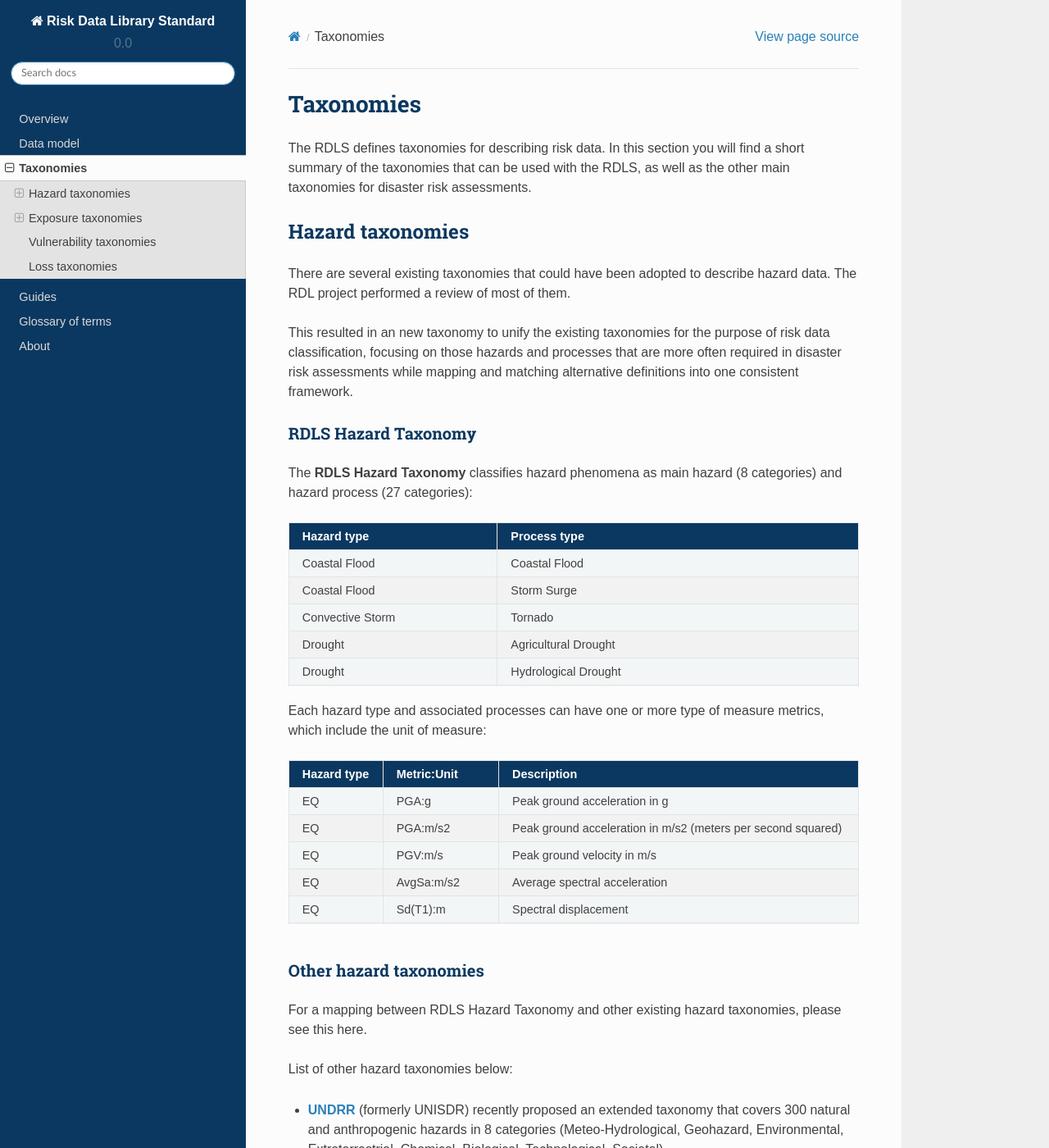
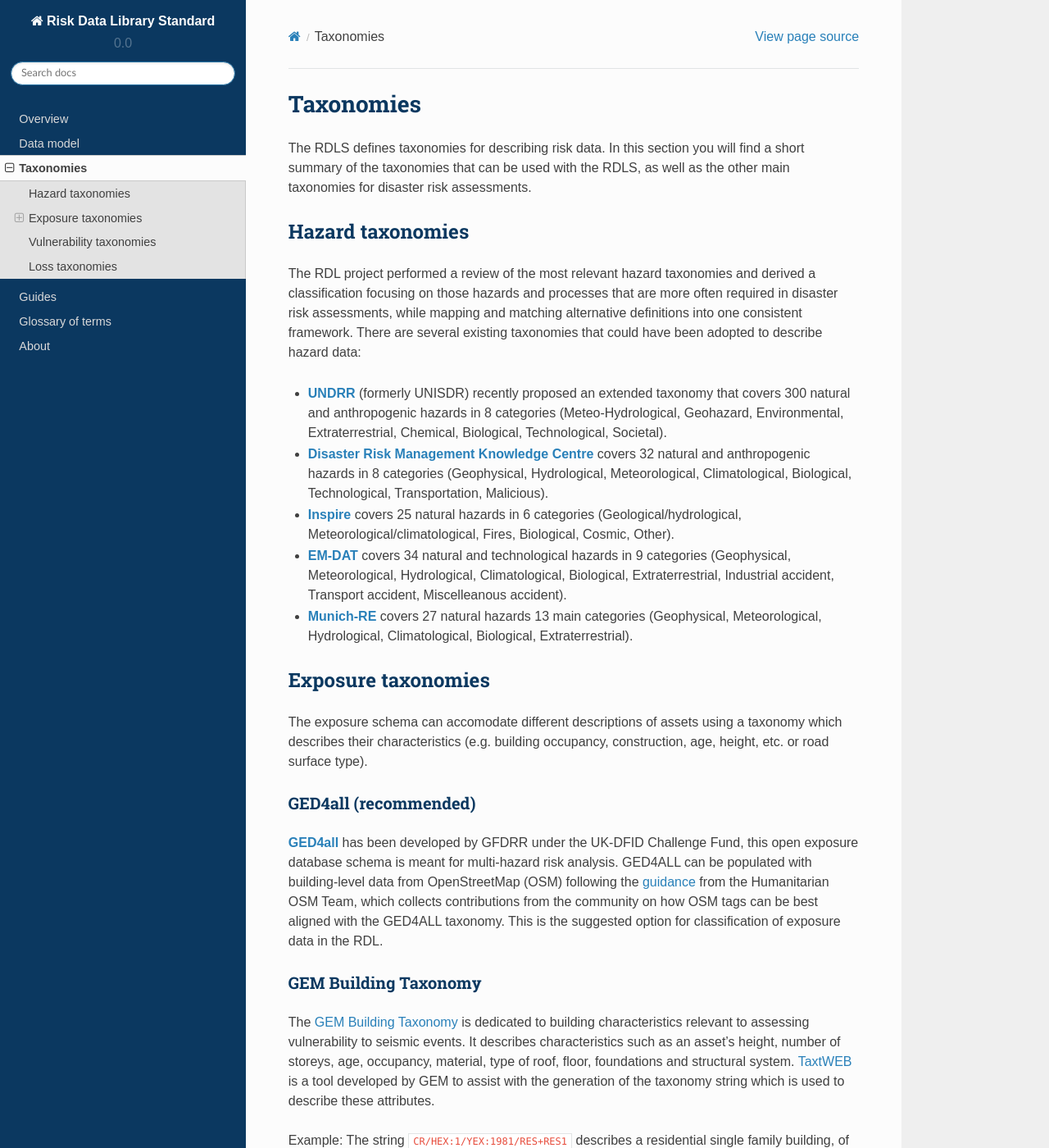
Before and after one commit to GFDRR/rdl-standard, a Sphinx documentation site: the page built from docs/taxonomies/index.md, in a window 1280 px wide and 1400 px high. Shown: the whole window at 82% size. Built offline with Sphinx 7.4.7 and the Read the Docs theme 2.0.0, drawn with Linux system fonts in a browser that asks for light colours.

Commit message:
moving hazard taxonomies into data_model

```diff
--- a/docs/taxonomies/index.md
+++ b/docs/taxonomies/index.md
@@ -6,104 +6,7 @@
 
 ## Hazard taxonomies
 
-There are several existing taxonomies that could have been adopted to describe hazard data. The RDL project performed a review of most of them.
-
-This resulted in an new taxonomy to unify the existing taxonomies for the purpose of risk data classification, focusing on those hazards and processes that are more often required in disaster risk assessments while mapping and matching alternative definitions into one consistent framework.
-
-### RDLS Hazard Taxonomy
-
-The **RDLS Hazard Taxonomy** classifies hazard phenomena as main hazard (8 categories) and hazard process (27 categories):
-
-<div class="scrollbar table-scroll" markdown="1">
-
-| **Hazard type** | **Process type** |
-|---|---|
-| Coastal Flood | Coastal Flood |
-| Coastal Flood | Storm Surge |
-| Convective Storm | Tornado |
-| Drought | Agricultural Drought |
-| Drought | Hydrological Drought |
-| Drought | Meteorological Drought |
-| Drought | Socio-economic Drought |
-| Earthquake | Primary Rupture |
-| Earthquake | Secondary Rupture |
-| Earthquake | Ground Motion |
-| Earthquake | Liquefaction |
-| Extreme Temperature | Extreme cold |
-| Extreme Temperature | Extreme heat |
-| Flood | Fluvial Flood |
-| Flood | Pluvial Flood |
-| Landslide | Landslide |
-| Landslide | Snow Avalanche |
-| Tsunami | Tsunami |
-| Volcanic | Ashfall |
-| Volcanic | Ballistics |
-| Volcanic | Proximal hazards |
-| Volcanic | Lahar |
-| Volcanic | Lava |
-| Volcanic | Pyroclastic Flow |
-| Wildfire | Wildfire |
-| Strong Wind | Extratropical cyclone |
-| Strong Wind | Tropical cyclone |
-
-</div>
-<br/>
-
-Each hazard type and associated processes can have one or more type of measure metrics, which include the unit of measure:
-
-<div class="scrollbar table-scroll" markdown="1">
-
-**Hazard type** | **Metric:Unit** | **Description**
----|---|---
-EQ | PGA:g | Peak ground acceleration in g
-EQ | PGA:m/s2 | Peak ground acceleration in m/s2 (meters per second squared)
-EQ | PGV:m/s | Peak ground velocity in m/s
-EQ | AvgSa:m/s2 | Average spectral acceleration
-EQ | Sd(T1):m | Spectral displacement
-EQ | Sv(T1):m/s | Spectral velocity
-EQ | PGDf:m | Permanent ground deformation
-EQ | D:s | Significant duration
-EQ | IA:m/s | Arias intensity (IÎ±) or (IA) or (Ia)
-EQ | Neq:- | Effective number of cycles
-EQ | EMS:- | European macroseismic scale
-EQ | MMI:- | Modified Mercalli Intensity
-EQ | CAV:m/s | Cumulative absolute velocity
-EQ | D_B:s | Bracketed duration
-FL, CF | fl_wd:m | Flood water depth
-FL, CF | fl_wv:m/s | Flood flow velocity
-WI | v_ect(3s):km/h | 3-sec at 10m sustained wind speed (kph)
-WI | v_ect(1m):km/h | 1-min at 10m sustained wind speed (kph)
-WI | v_etc(10m):km/h | 10-min sustained wind speed (kph)
-WI | PGWS_tcy:km/h | Peak gust wind speed
-LS | ls_fd:m | Landslide flow depth
-LS | I_DF:m3/s2 | Debris-flow intensity index
-LS | v_lsl:m/s2 | Landslide flow velocity
-LS | ls_mfd:m | Maximum foundation displacement
-LS | SD_lsl:m | Landslide displacement
-TS | Rh_tsi:m | Tsunami wave runup height
-TS | d_tsi:m | Tsunami inundation depth
-TS | MMF:m4/s2 | Modified momentum flux
-TS | F_drag:kN | Drag force
-TS | Fr:- | Froude number
-TS | v_tsi:m/s | Tsunami velocity
-TS | F_QS:kN | Quasi-steady force
-TS | MF:m3/s2 | Momentum flux
-TS | h_tsi:m | Tsunami wave height
-TS | Fh_tsi:m | Tsunami Horizontal Force
-VO | h_vaf:m | Ash fall thickness
-VO | L_vaf:kg/m2 | Ash loading
-DR | CMI:- | Crop Moisture Index
-DR | PDSI:- | Palmer Drought Severity Index
-DR | SPI:- | Standard Precipitation Index
-
-</div>
-<br/>
-
-### Other hazard taxonomies
-
-For a mapping between RDLS Hazard Taxonomy and other existing hazard taxonomies, please see this here.
-
-List of other hazard taxonomies below:
+The RDL project performed a review of the most relevant hazard taxonomies and derived a classification focusing on those hazards and processes that are more often required in disaster risk assessments, while mapping and matching alternative definitions into one consistent framework. There are several existing taxonomies that could have been adopted to describe hazard data:
 
 - [**UNDRR**](https://www.undrr.org/publication/hazard-definition-and-classification-review) (formerly UNISDR) recently proposed an extended taxonomy that covers 300 natural and anthropogenic hazards in 8 categories (Meteo-Hydrological, Geohazard, Environmental, Extraterrestrial, Chemical, Biological, Technological, Societal).
 
```
Also changed, not shown: docs/data_model/hazard.md (+54 -1 lines).
